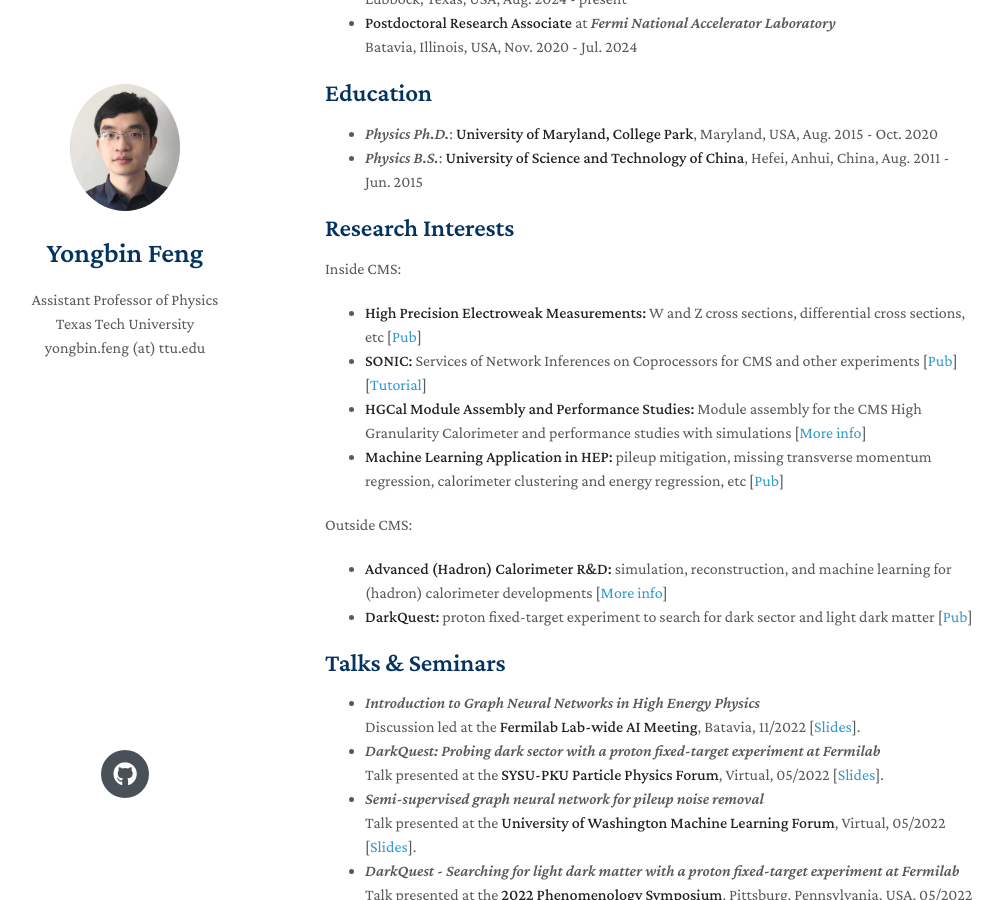
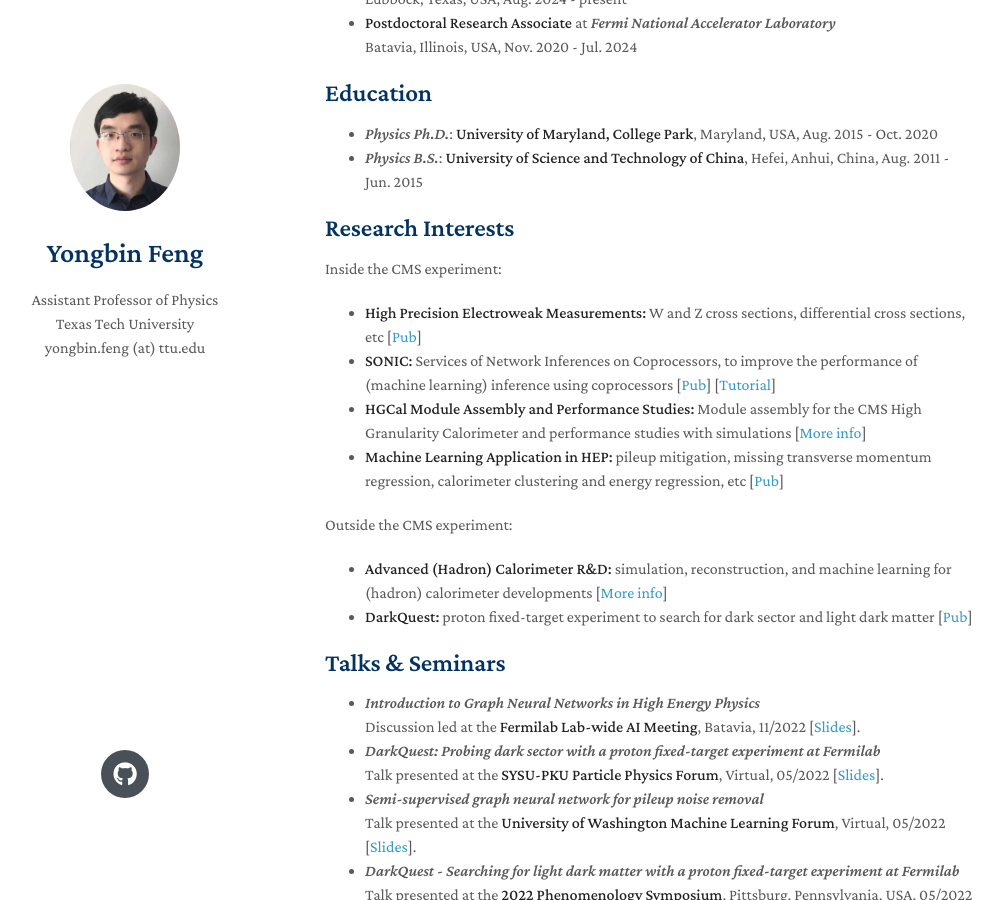
Before and after one commit to yongbinfeng/yongbinfeng.github.io, a Jekyll site: the page built from index.md, in a window 1280 px wide and 900 px high, scrolled down 396 px. Shown: the whole window, without its empty margins (145-1148 px from the left). Built offline with Jekyll 4.4.1, drawn with Linux system fonts in a browser that asks for light colours; nearby versions of some CDN libraries; a style sheet for code colours, icons or effects is not loaded; our own code applies the rules of GitHub Pages for plain Markdown files.

Commit message:
minor pdate

```diff
--- a/index.md
+++ b/index.md
@@ -23,13 +23,13 @@
 
 ## Research Interests
 
-Inside CMS:
+Inside the CMS experiment:
 - **High Precision Electroweak Measurements:** W and Z cross sections, differential cross sections, etc [<a href="https://arxiv.org/abs/2408.03744">Pub</a>]
-- **SONIC:** Services of Network Inferences on Coprocessors for CMS and other experiments [<a href="https://arxiv.org/abs/2402.15366">Pub</a>] [<a href="https://yongbinfeng.gitbook.io/sonictutorial">Tutorial</a>]
+- **SONIC:** Services of Network Inferences on Coprocessors, to improve the performance of (machine learning) inference using coprocessors [<a href="https://arxiv.org/abs/2402.15366">Pub</a>] [<a href="https://yongbinfeng.gitbook.io/sonictutorial">Tutorial</a>]
 - **HGCal Module Assembly and Performance Studies:** Module assembly for the CMS High Granularity Calorimeter and performance studies with simulations [<a href="https://www.depts.ttu.edu/phas/apdl/HGCAL/index.php">More info</a>]
 - **Machine Learning Application in HEP:** pileup mitigation, missing transverse momentum regression, calorimeter clustering and energy regression, etc [<a href="https://arxiv.org/abs/2203.15823">Pub</a>]
 
-Outside CMS:
+Outside the CMS experiment:
 - **Advanced (Hadron) Calorimeter R&D:** simulation, reconstruction, and machine learning for (hadron) calorimeter developments [<a href="https://www.depts.ttu.edu/phas/apdl/index.php">More info</a>]
 - **DarkQuest:** proton fixed-target experiment to search for dark sector and light dark matter [<a href="https://arxiv.org/abs/2203.08322">Pub</a>]
 
```
